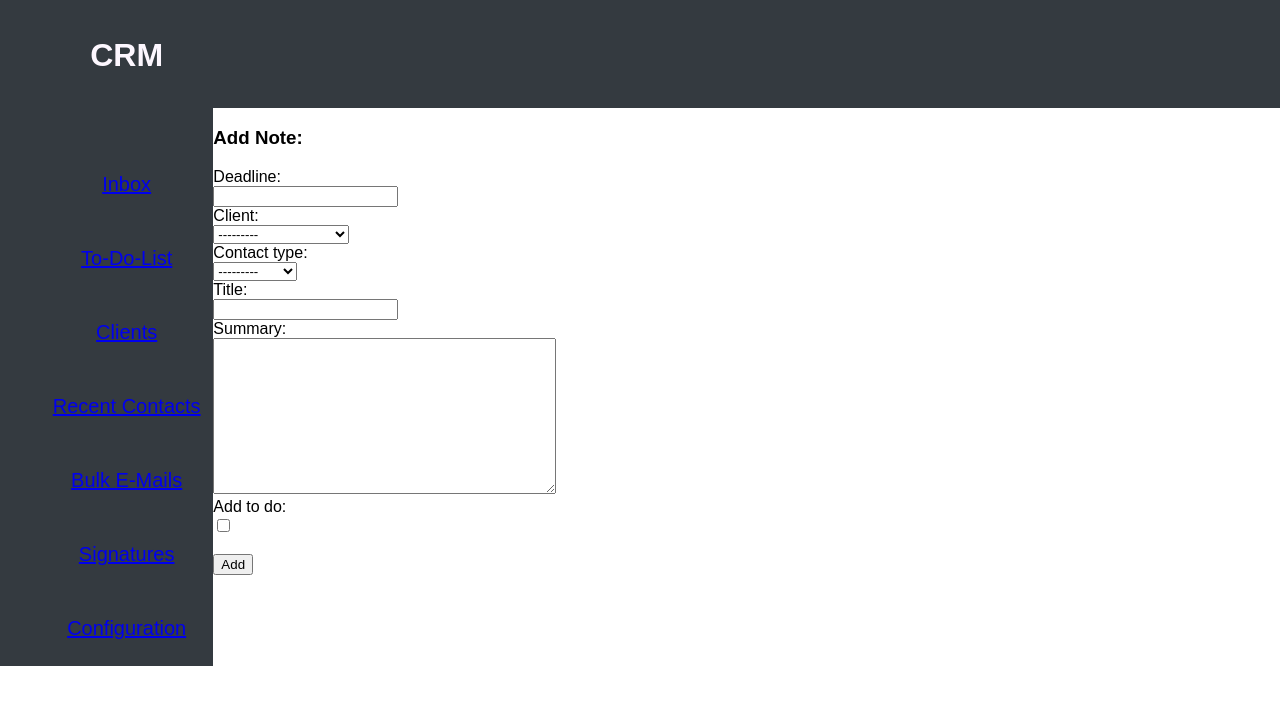
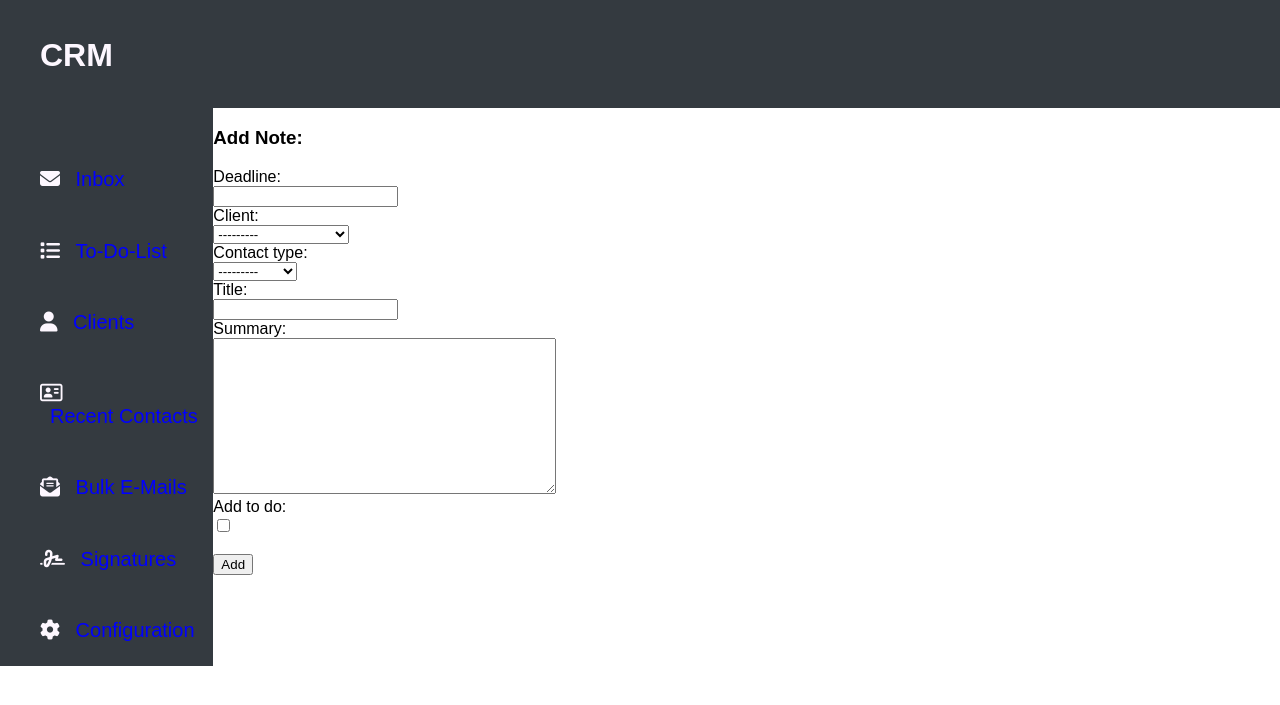
Before and after one commit to RichardFriedrichsen/CRM, a Django app: page /notes/add_note/ in a window 1280 px wide. Shown: the top 705 px of the page. Run offline with Django 4.2, Linux system fonts and the light colour scheme; data comes from the database, SQL or seed files in the repository; both versions use the stored data as it was after the commit; parts of the project's set-up code (start-up, migrations or seed data) failed here and were passed over; some libraries are stand-ins or nearby versions; some web fonts are replaced.

Commit message:
Changed Navbar design

```diff
--- a/D_Notes/urls.py
+++ b/D_Notes/urls.py
@@ -6,4 +6,8 @@ app_name = 'notes'
 
 urlpatterns = [
     path('add_note/', views.add_note, name="add_note"),
+    path('read_note/', views.read_notes, name='read_note'),
+    path('update_note/', views.update_note, name='update_note'),
+    path('delete_note/', views.delete_note, name='delete_note'),
+
 ]
--- a/D_Notes/views.py
+++ b/D_Notes/views.py
@@ -25,3 +25,9 @@ def read_notes(request):
     todo_notes = Note.objects.filter(add_to_do = True)
 
     return render(request, "to_dos.html", {"todo_notes": todo_notes})
+
+def update_note(request):
+    pass
+
+def delete_note(request):
+    pass
--- a/static/main.css
+++ b/static/main.css
@@ -5,6 +5,7 @@
 
 .grid-align-vertical {
     align-self: center;
+    justify-self: start;
     font-size: 1.25rem;
 }
 
@@ -35,13 +36,20 @@ body {
     height: 650px;
     background-color: var(--background-color);
 
-    text-align: center;
     list-style: none;
     text-decoration: none;
     color: var(--writing-color);
 
     display: grid;
     grid-template-columns: repeat(1, 1fr);
+}
+
+.navbar-anchor {
+    display: inline-block;
+    margin-left: 10px;
+    text-decoration: none;
+
+    color: blue;
 }
 
 
@@ -65,7 +73,3 @@ body {
     grid-template-rows: repeat(12, 1fr);
     grid-template-columns: repeat(12, 1fr);
 }
-
-.sub-menu {
-    display: none;
-}
--- a/templates/email.html
+++ b/templates/email.html
@@ -2,7 +2,7 @@
 
 {% block content %}
 
-<table border="1">
+<table>
     <tr>
         <th>User</th>
         <th>Date</th>
--- a/templates/main.html
+++ b/templates/main.html
@@ -8,6 +8,7 @@
     <link rel="preconnect" href="https://fonts.googleapis.com">
     <link rel="preconnect" href="https://fonts.gstatic.com" crossorigin>
     <link href="https://fonts.googleapis.com/css2?family=Familjen+Grotesk:wght@500&display=swap" rel="stylesheet">
+    <script src="https://kit.fontawesome.com/21cef00367.js" crossorigin="anonymous"></script>
     <title>Document</title>
 </head>
 <body>
--- a/templates/navbar.html
+++ b/templates/navbar.html
@@ -4,30 +4,33 @@
         CRM
     </h1>
     <li class="grid-align-vertical">
-        <a  href="{% url 'emails:list_emails'%}">Inbox</a>
+        <i class="fa fa-envelope" aria-hidden="true"></i>
+        <a class="navbar-anchor" href="{% url 'emails:list_emails'%}">Inbox</a>
     </li>
     <li class="grid-align-vertical">
-        <a  href="{% url 'notes:add_note'%}">To-Do-List</a>
+        <i class="fa-solid fa-list"></i>
+        <a class="navbar-anchor" href="{% url 'notes:add_note'%}">To-Do-List</a>
     </li>
     <li class="grid-align-vertical">
-        <a href="{% url 'client:read_clients'%}">Clients</a>
-        <ul class="sub-menu">
-            <li class="sub-menu"><a href="{% url 'client:add_client'%}">Add Clients</a></li>
-            <li><a href="{% url 'client:read_clients'%}">View Clients</a></li>
-        </ul>
+        <i class="fa-solid fa-user"></i>
+        <a class="navbar-anchor" href="{% url 'client:read_clients'%}">Clients</a>
     </li>
 
 
     <li class="grid-align-vertical">
-        <a href="#services">Recent Contacts</a>
+        <i class="fa-regular fa-address-card"></i>
+        <a class="navbar-anchor" href="#services">Recent Contacts</a>
     </li>
     <li class="grid-align-vertical">
-        <a href="#services">Bulk E-Mails</a>
+        <i class="fa-solid fa-envelope-open-text"></i>
+        <a class="navbar-anchor" href="#services">Bulk E-Mails</a>
     </li>
     <li class="grid-align-vertical">
-        <a href="#services">Signatures</a>
+        <i class="fa-solid fa-signature"></i>
+        <a class="navbar-anchor" href="#services">Signatures</a>
     </li>
     <li class="grid-align-vertical">
-        <a href="{% url 'user:list_config'%}">Configuration</a>
+        <i class="fa-solid fa-gear"></i>
+        <a class="navbar-anchor" href="{% url 'user:list_config'%}">Configuration</a>
     </li>
 </ul>
--- a/templates/to_dos.html
+++ b/templates/to_dos.html
@@ -9,6 +9,7 @@
 
             <th>Created</th>
             <th>Client</th>
+            <th>Client</th>
             <th>Contact Type</th>
             <th>Title</th>
             <th>Summary</th>
@@ -17,6 +18,7 @@
         <tr>
             <td>{{ todo.createDate }}</td>
             <td>{{ todo.client }}</td>
+            <td>{{ todo.deadline }}</td>
             <td>{{ todo.contact_type }}</td>
             <td>{{ todo.title }}</td>
             <td>{{ todo.summary }}</td>
```
Also changed, not shown: db.sqlite3.
